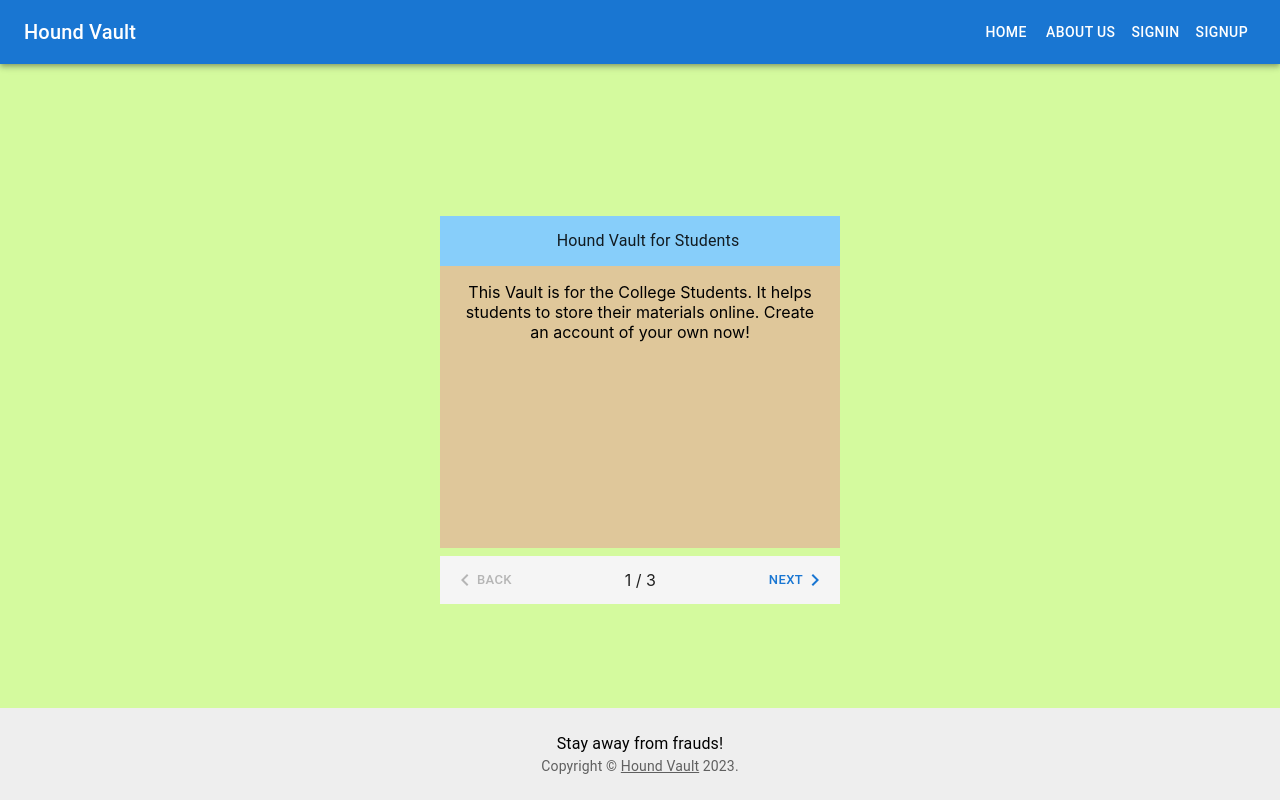
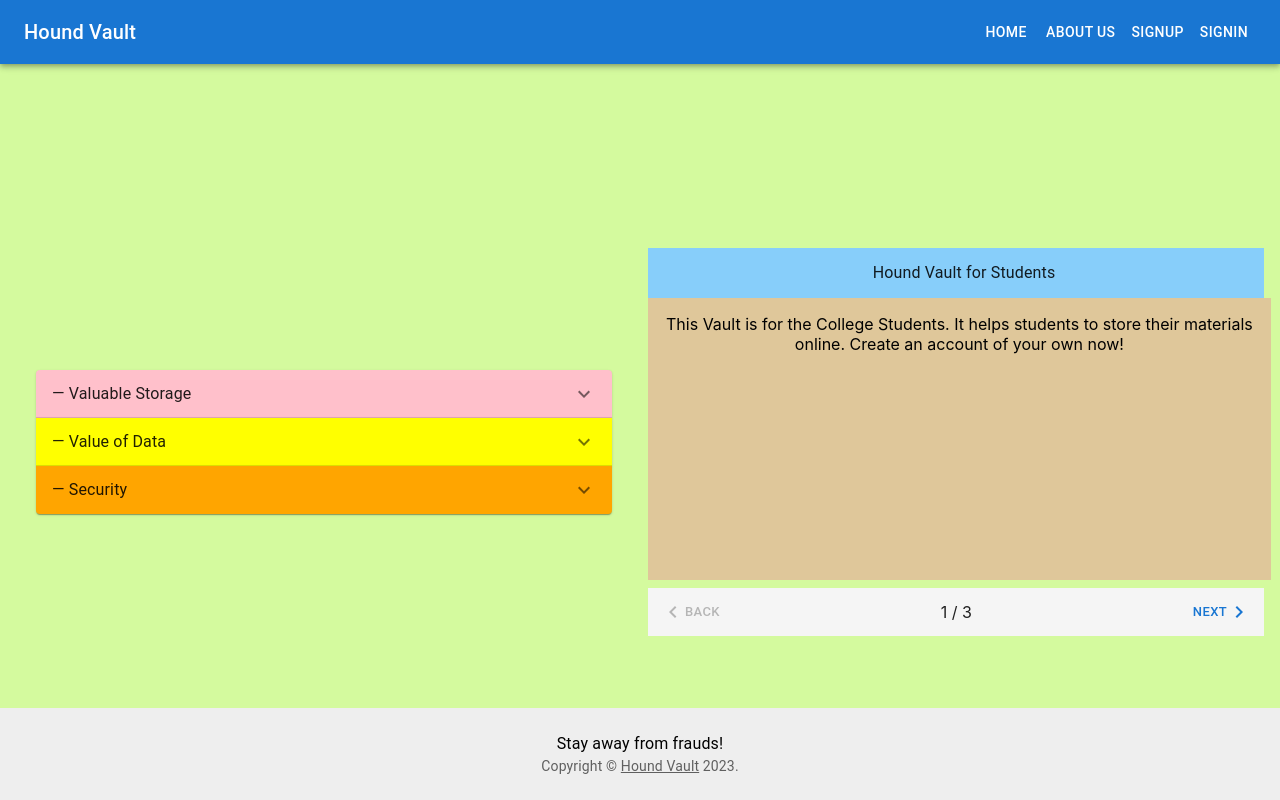
Before and after one commit to deepakkumaravelu/HoundVault, a React (Create React App) app: page /home in a window 1280 px wide. Built offline with nearby package versions, Linux system fonts and the light colour scheme.

Commit message:
Add files via upload

```diff
--- a/package.json
+++ b/package.json
@@ -13,6 +13,7 @@
     "@testing-library/user-event": "^13.5.0",
     "react": "^18.2.0",
     "react-dom": "^18.2.0",
+    "react-dropzone": "^14.2.3",
     "react-scripts": "5.0.1",
     "styled-components": "^6.1.1",
     "web-vitals": "^2.1.4"
--- a/src/App.js
+++ b/src/App.js
@@ -8,6 +8,8 @@ import SignUp from './pages/SignUp';
 import {BrowserRouter,Routes,Route} from 'react-router-dom'
 
 import About from './pages/About';
+import BasicAccordion from './pages/BasicAccordion';
+
 
 
 
@@ -17,6 +19,7 @@ function App() {
   return (
     <div className="App">
       <BrowserRouter>
+
       <Routes>
 <Route index element={<Home/>}/>
 <Route path='/home' element={<Home/>}/>
@@ -31,6 +34,7 @@ function App() {
 
 
 
+
     </div>
   );
 }
--- a/src/pages/About.js
+++ b/src/pages/About.js
@@ -7,50 +7,57 @@ import CardContent from '@mui/material/CardContent';
 import CardMedia from '@mui/material/CardMedia';
 import Button from '@mui/material/Button';
 import Typography from '@mui/material/Typography';
-
-const About = () => {
-    return (<div style={{ background: '#D4FA9E', padding: '20px', display: 'flex', flexDirection: 'column', alignItems: 'center' }}>
-        <h1>
-            About Us:
-        </h1>
-        <p>
+import Toolbar from '@mui/material/Toolbar';
+import Box from '@mui/material/Box';
+import AppBar from '@mui/material/AppBar';
+import IconButton from '@mui/material/IconButton';
 
 
-
-            Welcome to Hound Vault !
-            We understand the challenges of managing
-            academic materials,<br></br> and we're here to simplify the process for you.
-            <br></br>
-            <h3>Our Mission</h3>
-
-            At Hound Vault, our mission is to provide students with a secure and user-friendly platform to store and organize <br></br>their study materials. We believe that a well-designed digital vault can make a significant difference in how students approach their academic journey.
-            <br></br>
-            <h3>Secure Storage </h3>
-
-            We prioritize the security of your materials. While offering a convenient digital storage solution,
-            we do not allow <br></br>the storage of sensitive or confidential data. Your privacy is our top priority.Navigating through our platform is a breeze.<br></br>
-            We've designed an intuitive interface that allows you to effortlessly store and retrieve your materials.
-            No tech-savvy skills required! <h3>Individualized Experience</h3>
-
-            We focus on providing a personalized experience for every student,
-            ensuring that you can manage your academic resources with ease.<br></br>
-
-            No Bulk Data, No Hassle
-
-            Unlike other platforms, we're not here for bulk data storage. <br></br>
-            Hound Vault is specifically tailored for students who want a simple, streamlined solution for their study materials.
-
-            <h3>Get Started Today!</h3>
-
-            Ready to experience the convenience of a secure and user-friendly online vault? <br></br>
-            Sign up now and start organizing your academic journey with Hound Vault.
+function DrawerAppBar() {
+    return (
 
 
-        </p>
+      <Box sx={{ flexGrow: 1 }}>
+        <AppBar position="static">
+          <Toolbar sx={{ justifyContent: 'space-between' }}>
+            <IconButton size="large" edge="start" color="inherit" aria-label="menu" sx={{ mr: 2 }}>
+              <Typography variant="h6" component="div" sx={{ flexGrow: 1 }}>
+                Hound Vault
+              </Typography>
+            </IconButton>
 
+            <div>
+              <a href="/home" style={{ textDecoration: 'none', color: 'white' }}>
+                <Button color="inherit">Home</Button>
+              </a>
+              <a href="/about" style={{ textDecoration: 'none', color: 'white' }}>
+                <Button color="inherit">About us</Button>
+              </a>
+              <a href="/signup" style={{ textDecoration: 'none', color: 'white' }}>
+                <Button color="inherit">signup </Button>
+              </a>
+              <a href="/signin" style={{ textDecoration: 'none', color: 'white' }}>
+                <Button color="inherit">signin</Button>
+              </a>
+            </div>
+          </Toolbar>
+        </AppBar>
+      </Box>
+    );
+  }
 
+function About () {
+    return (
 
-        <div style={{ padding: '15px', display: 'flex', justifyContent: 'center', alignItems: 'center', height: '100vh' }}>
+    <div>
+
+<DrawerAppBar/>
+
+<div style={{ background: '#D4FA9E', padding: '20px', display: 'flex', flexDirection: 'column', alignItems: 'center' }}>
+        <h2>
+            About Us:
+        </h2>
+         <div style={{ padding: '5px', display: 'flex', justifyContent: 'center', alignItems: 'center', height: '80vh' }}>
             <Card sx={{ maxWidth: 400, padding: '15px', marginLeft: 2, marginRight: 2 }}>
                 <CardActionArea>
                     <CardMedia
@@ -134,6 +141,43 @@ const About = () => {
             </Card>
 
         </div>
+        <p>
+
+
+
+            Welcome to Hound Vault !
+            We understand the challenges of managing
+            academic materials,<br></br> and we're here to simplify the process for you.
+            <br></br>
+            <h3>Our Mission</h3>
+
+            At Hound Vault, our mission is to provide students with a secure and user-friendly platform to store and organize <br></br>their study materials. We believe that a well-designed digital vault can make a significant difference in how students approach their academic journey.
+            <br></br>
+            <h3>Secure Storage </h3>
+
+            We prioritize the security of your materials. While offering a convenient digital storage solution,
+            we do not allow <br></br>the storage of sensitive or confidential data. Your privacy is our top priority.Navigating through our platform is a breeze.<br></br>
+            We've designed an intuitive interface that allows you to effortlessly store and retrieve your materials.
+            No tech-savvy skills required! <h3>Individualized Experience</h3>
+
+            We focus on providing a personalized experience for every student,
+            ensuring that you can manage your academic resources with ease.<br></br>
+
+            No Bulk Data, No Hassle
+
+            Unlike other platforms, we're not here for bulk data storage. <br></br>
+            Hound Vault is specifically tailored for students who want a simple, streamlined solution for their study materials.
+
+            <h3>Get Started Today!</h3>
+
+            Ready to experience the convenience of a secure and user-friendly online vault? <br></br>
+            Sign up now and start organizing your academic journey with Hound Vault.
+
+
+        </p>
+
+
+
 
 
         <CardActions>
@@ -146,6 +190,10 @@ const About = () => {
 
 
     </div>
+    </div>
+
+
+
 
     );
 };
--- /dev/null
+++ b/src/pages/BasicAccordion.js
@@ -0,0 +1,61 @@
+import * as React from 'react';
+import Accordion from '@mui/material/Accordion';
+import AccordionSummary from '@mui/material/AccordionSummary';
+import AccordionDetails from '@mui/material/AccordionDetails';
+import Typography from '@mui/material/Typography';
+import ExpandMoreIcon from '@mui/icons-material/ExpandMore';
+
+export default function BasicAccordion() {
+  return (
+    <div style={{ borderRadius:"8px", padding: '20px', display: 'flex', flexDirection: 'column', alignItems: 'center' }}>
+      <Accordion sx={{backgroundColor:"pink"}}>
+        <AccordionSummary
+          expandIcon={<ExpandMoreIcon />}
+          aria-controls="panel1a-content"
+          id="panel1a-header"
+        >
+          <Typography>― Valuable Storage </Typography>
+        </AccordionSummary>
+        <AccordionDetails>
+          <Typography>
+          “Proper storage is about creating a home for something so that minimal effort is required to find it and put it away.”
+          </Typography>
+        </AccordionDetails>
+      </Accordion>
+
+
+
+
+      <Accordion sx={{backgroundColor:"YELLOW"}}>
+        <AccordionSummary
+          expandIcon={<ExpandMoreIcon />}
+          aria-controls="panel2a-content"
+          id="panel2a-header"
+        >
+          <Typography>― Value of Data </Typography>
+        </AccordionSummary>
+        <AccordionDetails>
+          <Typography>
+          “In the next three years, the value of data will increase, making it even more valuable than it is today. The more efficiently you store your data, the more benefits your business will see.”
+          </Typography>
+        </AccordionDetails>
+        </Accordion>
+
+        <Accordion sx={{backgroundColor:"ORANGE"}}>
+        <AccordionSummary
+          expandIcon={<ExpandMoreIcon />}
+          aria-controls="panel2a-content"
+          id="panel2a-header"
+        >
+          <Typography>― Security</Typography>
+        </AccordionSummary>
+        <AccordionDetails>
+          <Typography>
+          "Safety and security don't just happen; they are the result of collective consensus and public investment."
+          </Typography>
+        </AccordionDetails>
+        </Accordion>
+
+    </div>
+  );
+}
--- a/src/pages/Home.js
+++ b/src/pages/Home.js
@@ -12,6 +12,7 @@ import Paper from '@mui/material/Paper';
 import Button from '@mui/material/Button';
 import KeyboardArrowLeft from '@mui/icons-material/KeyboardArrowLeft';
 import KeyboardArrowRight from '@mui/icons-material/KeyboardArrowRight';
+import BasicAccordion from './BasicAccordion';
 
 const steps = [
   {
@@ -21,10 +22,10 @@ const steps = [
   {
     label: 'Clean and simple',
     description:
-      'This website is simple, clean and user-friendly. No need of clumsy tutorials that are time-consuming. Create your profile and segregate your files online.',
+      'This website is simple, clean and user-friendly. No need for clumsy tutorials that are time-consuming. Create your profile and segregate your files online.',
   },
   {
-    label: 'Avoid Sensitive Data !',
+    label: 'Avoid Sensitive Data!',
     description: `This site is developed solely for accompanying students along with their academic journey. Avoid the storage of sensitive data as that would be vulnerable to our environment.`,
   },
 ];
@@ -47,12 +48,12 @@ function DrawerAppBar() {
             <a href="/about" style={{ textDecoration: 'none', color: 'white' }}>
               <Button color="inherit">About us</Button>
             </a>
-            <a href="/signin" style={{ textDecoration: 'none', color: 'white' }}>
-              <Button color="inherit">signin</Button>
-            </a>
             <a href="/signup" style={{ textDecoration: 'none', color: 'white' }}>
-              <Button color="inherit">signup</Button>
-            </a>
+                <Button color="inherit">signup </Button>
+              </a>
+              <a href="/signin" style={{ textDecoration: 'none', color: 'white' }}>
+                <Button color="inherit">signin</Button>
+              </a>
           </div>
         </Toolbar>
       </AppBar>
@@ -79,19 +80,22 @@ function Home() {
         {/* AppBar Component */}
         <DrawerAppBar />
 
-        {/* Stepper Component */}
+        {/* Stepper and Accordion Components */}
         <Box
           sx={{
             display: 'flex',
-            flexDirection: 'column',
+            flexDirection: { xs: 'column', md: 'row' },
             alignItems: 'center',
-            justifyContent: 'center',
+            justifyContent: 'space-between',
             flexGrow: 1,
-            marginTop: 6,
-
+            padding: 2,
+            overflowX: 'hidden',
           }}
         >
-          <Box sx={{ maxWidth: 400, flexGrow: 1, width: '100%' }}>
+          <Box sx={{ width: { xs: '100%', md: '50%' }, marginRight: { xs: 0, md: 2 } }}>
+            <BasicAccordion />
+          </Box>
+          <Box sx={{ width: { xs: '100%', md: '50%' } }}>
             <Paper
               square
               elevation={0}
@@ -106,7 +110,7 @@ function Home() {
             >
               <Typography>{steps[activeStep].label}</Typography>
             </Paper>
-            <Box sx={{ height: 250, width: '92%', p: 2, bgcolor: '#DFC79A' }}>
+            <Box sx={{ height: 250, width: '95.9%', p: 2, bgcolor: '#DFC79A', overflowY: 'auto' }}>
               {steps[activeStep].description}
             </Box>
             <MobileStepper
@@ -130,6 +134,7 @@ function Home() {
                 bgcolor: '#F5F5F5',
                 p: 1,
                 mt: 1,
+                alignSelf: 'flex-end', // Align the stepper buttons to the right
               }}
             />
           </Box>
```
Also changed, not shown: 1 other file (tests, documents, lock files or other folders).
